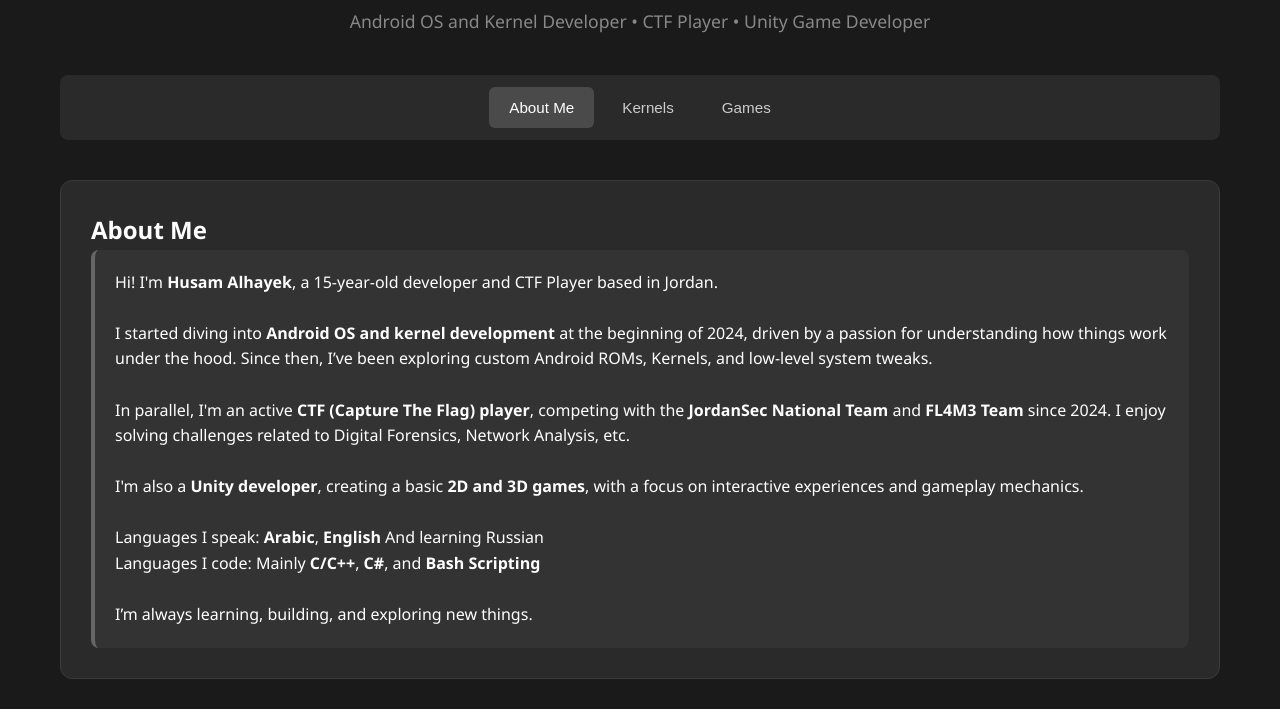
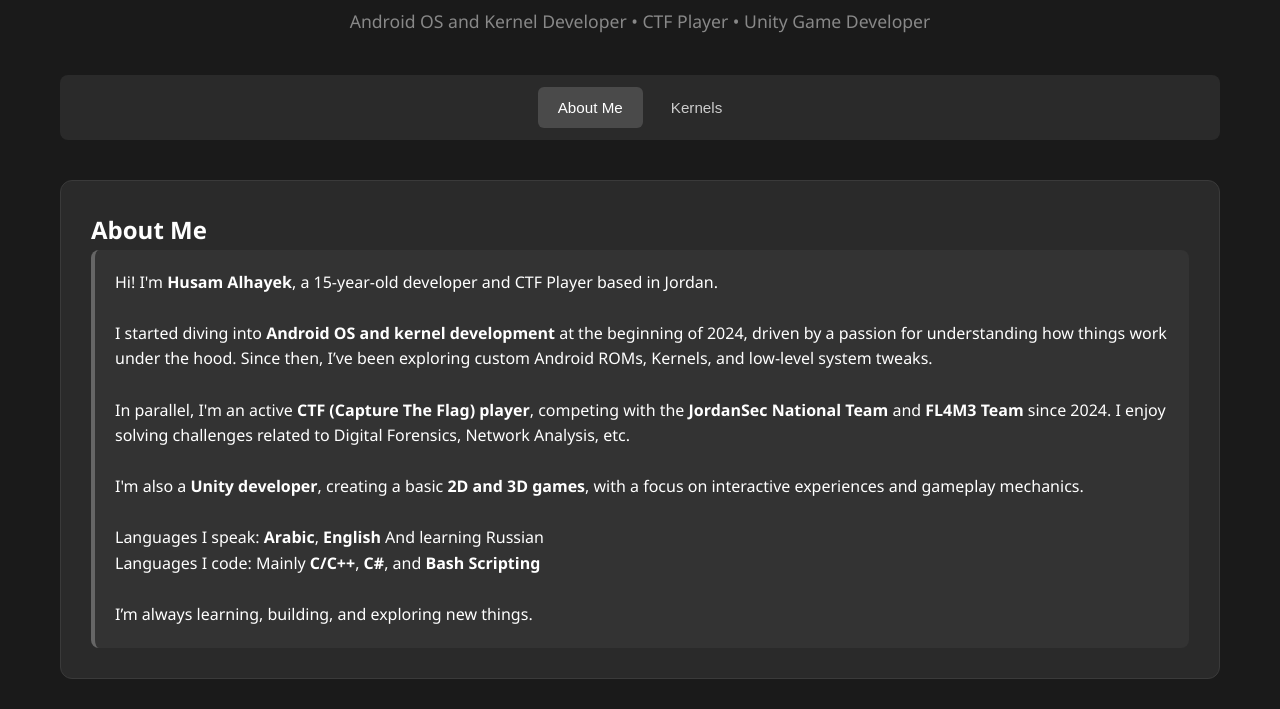
Before and after one commit to termn0xh/termn0xh.github.io, a plain HTML site: page index.html in a window 1280 px wide. Shown: the part 87-796 px from the top of the page. Drawn offline with Linux system fonts and the light colour scheme.

Commit message:
Update index.html

```diff
--- a/index.html
+++ b/index.html
@@ -445,7 +445,7 @@
             <button class="nav-tab active" onclick="switchTab('about')">About Me</button>
             <button class="nav-tab" onclick="switchTab('kernels')">Kernels</button>
             <!--<button class="nav-tab" onclick="switchTab('ports')">ROM Ports</button>-->
-            <button class="nav-tab" onclick="switchTab('games')">Games</button>
+            <!--<button class="nav-tab" onclick="switchTab('games')">Games</button>-->
         </div>
 
         <!-- About Me Tab -->
@@ -603,7 +603,7 @@ I’m always learning, building, and exploring new things.
             </div>
         </div>-->
 
-        <!-- Games Tab -->
+        <!-- Games Tab
         <div id="games" class="tab-content">
             <div class="content-card">
                 <h2>My Games</h2>
@@ -642,7 +642,7 @@ I’m always learning, building, and exploring new things.
                 </div>
             </div>
         </div>
-    </div>
+    </div> -->
 
     <!-- Certificate Modal -->
     <div id="certModal" class="modal">
```
